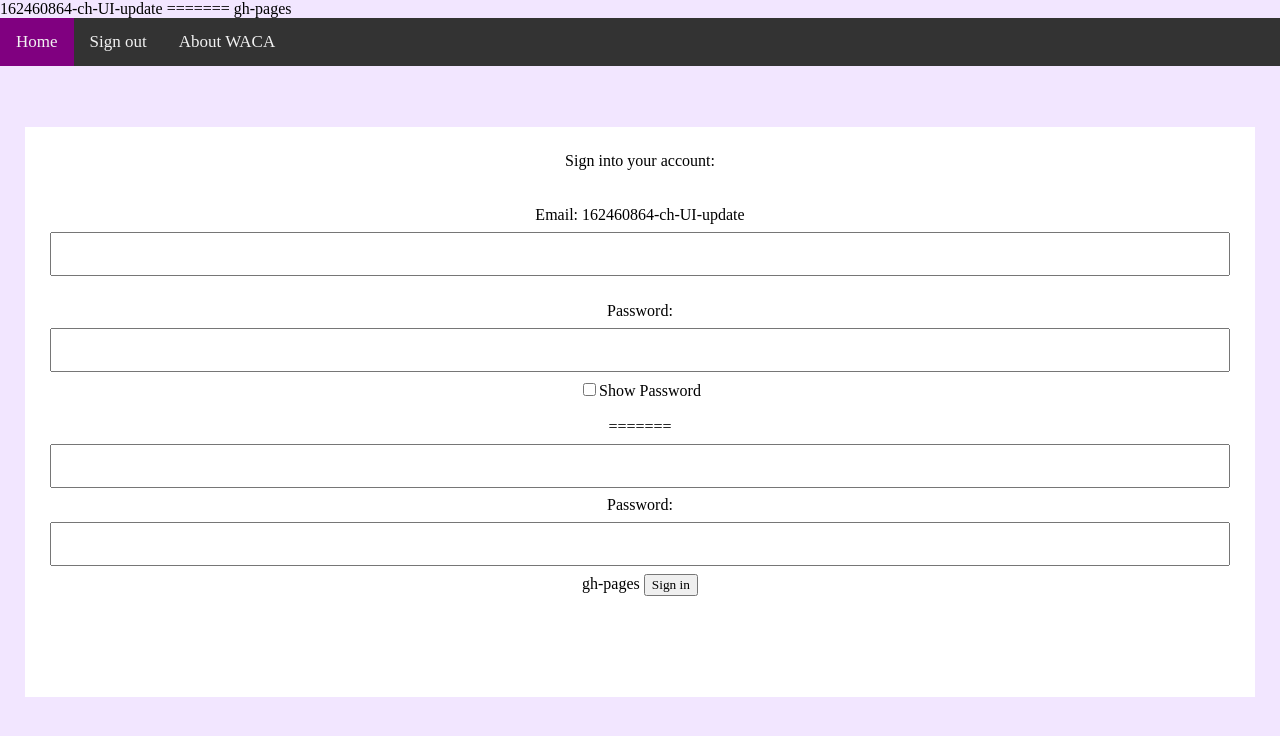
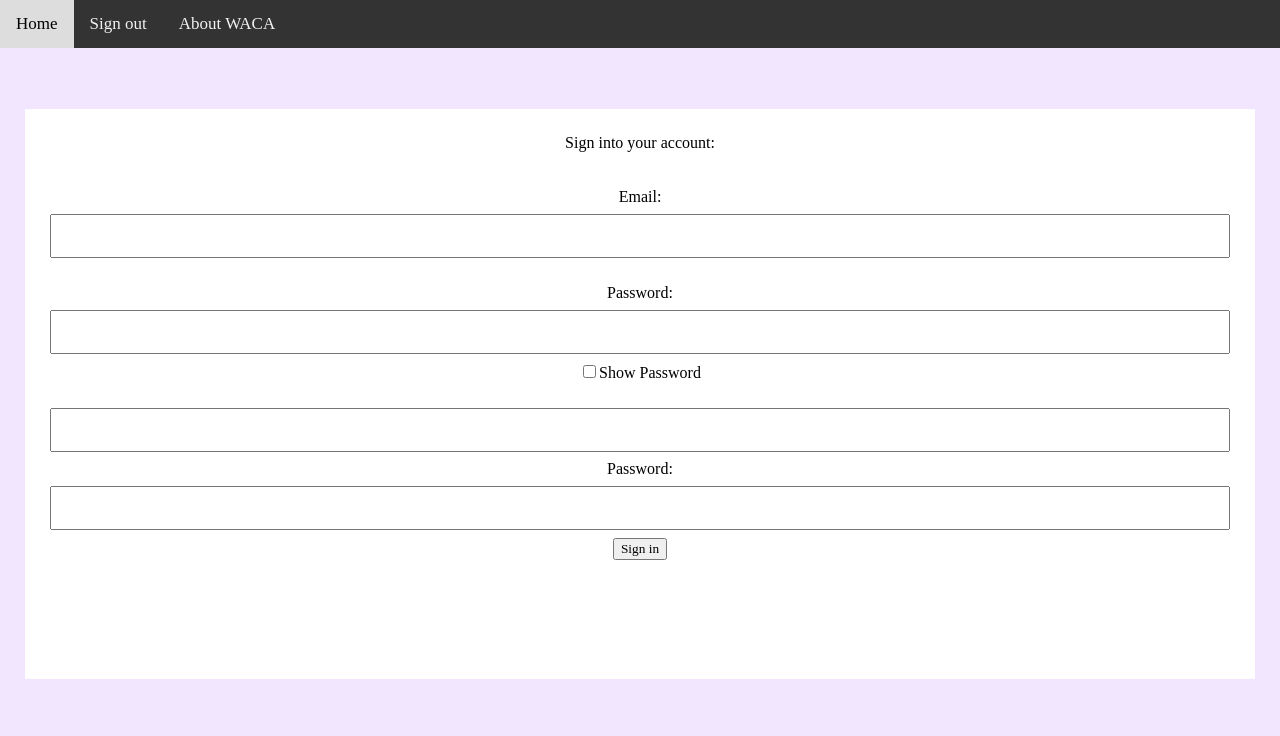
Before and after one commit to codeliezel/ireporter-Backend, a plain HTML site: page adminSignIn.html in a window 1280 px wide. Drawn offline with Linux system fonts and the light colour scheme; files that its build step writes are made by us from their sources; files whose address does not match are found by name.

Commit message:
chore(adminSignIn): update adminSignIn.html
- contents marks are removed

[Finishes 162460864]

```diff
--- a/adminSignIn.html
+++ b/adminSignIn.html
@@ -7,10 +7,9 @@ Sign In - WACA
      </title>
      <link rel = "Stylesheet" href = "assets/css/signInstyle.css" />
      <link rel="stylesheet" href="https://cdnjs.cloudflare.com/ajax/libs/font-awesome/4.7.0/css/font-awesome.min.css">
-162460864-ch-UI-update
+
      <script src = "assets/js/navigation.js"></script>
-=======
- gh-pages
+
  </head>
     <body>
 
@@ -31,16 +30,16 @@ Sign In - WACA
                         <br><br><br>
                         <form>
                             <label>Email:</label>
- 162460864-ch-UI-update
+
                             <input type="text" id="email" name="email"><br><br>
                             <label >Password:</label>
                             <input type="password" id="pwd" name="pwd">
                             <input type="checkbox" onclick="Password()">Show Password<br><br>
-=======
+
                             <input type="text" id="email" name="email">
                             <label >Password:</label>
                             <input type="password" id="pwd" name="pwd">
- gh-pages
+
                             <button class="button button1">Sign in</button>
 
               </form>
```
